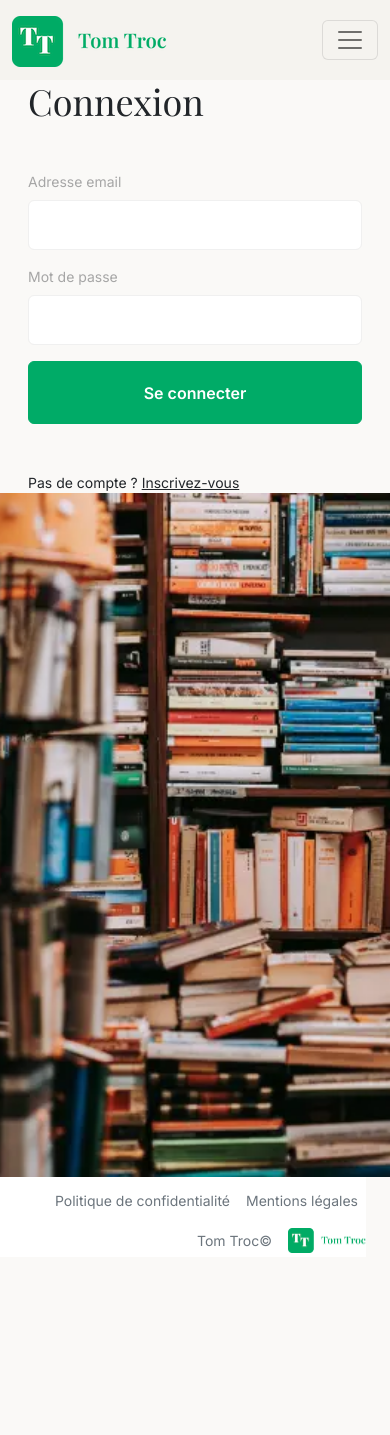
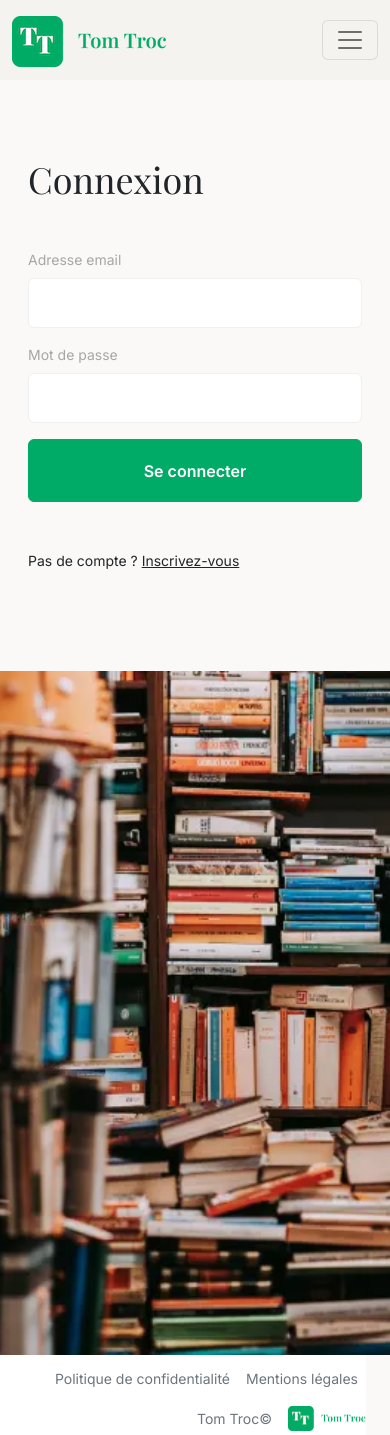
Before and after one commit to LB-Squishy/P6-Tom-Troc, a PHP site: page /connexion in a window 390 px wide. Before the commit the page ends 1253 px from the top, so only its background shows below. Run offline with PHP 8.4, Linux system fonts and the light colour scheme.

Commit message:
fix: :bug: responsive margin connexion

```diff
--- a/src/css/style.css
+++ b/src/css/style.css
@@ -29,9 +29,12 @@ h1 {
   align-content: center;
 }
 
-@media (min-width: 576px) {
+.form-container {
+  margin: 78px 0 100px 0 !important;
+}
+@media (min-width: 768px) {
   .form-container {
-    margin: 78px 0 100px 0 !important;
+    margin: 0 !important;
   }
 }
 
--- a/src/scss/reset.scss
+++ b/src/scss/reset.scss
@@ -29,8 +29,9 @@ h1 {
 }
 
 .form-container {
-    @include Small {
-        margin: 78px 0 100px 0 !important;
+    margin: 78px 0 100px 0 !important;
+    @include Medium {
+        margin: 0 !important;
     }
 }
 
```
Also changed, not shown: 1 other file.
